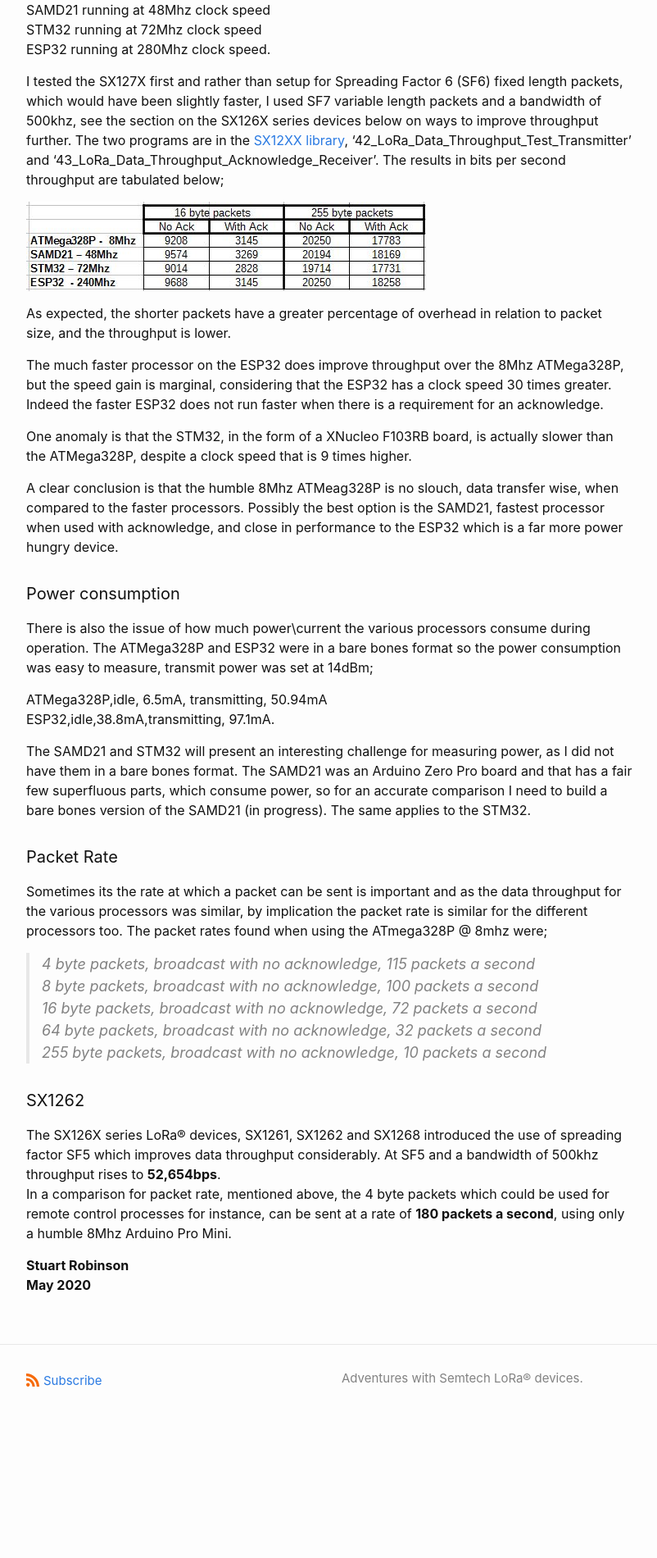
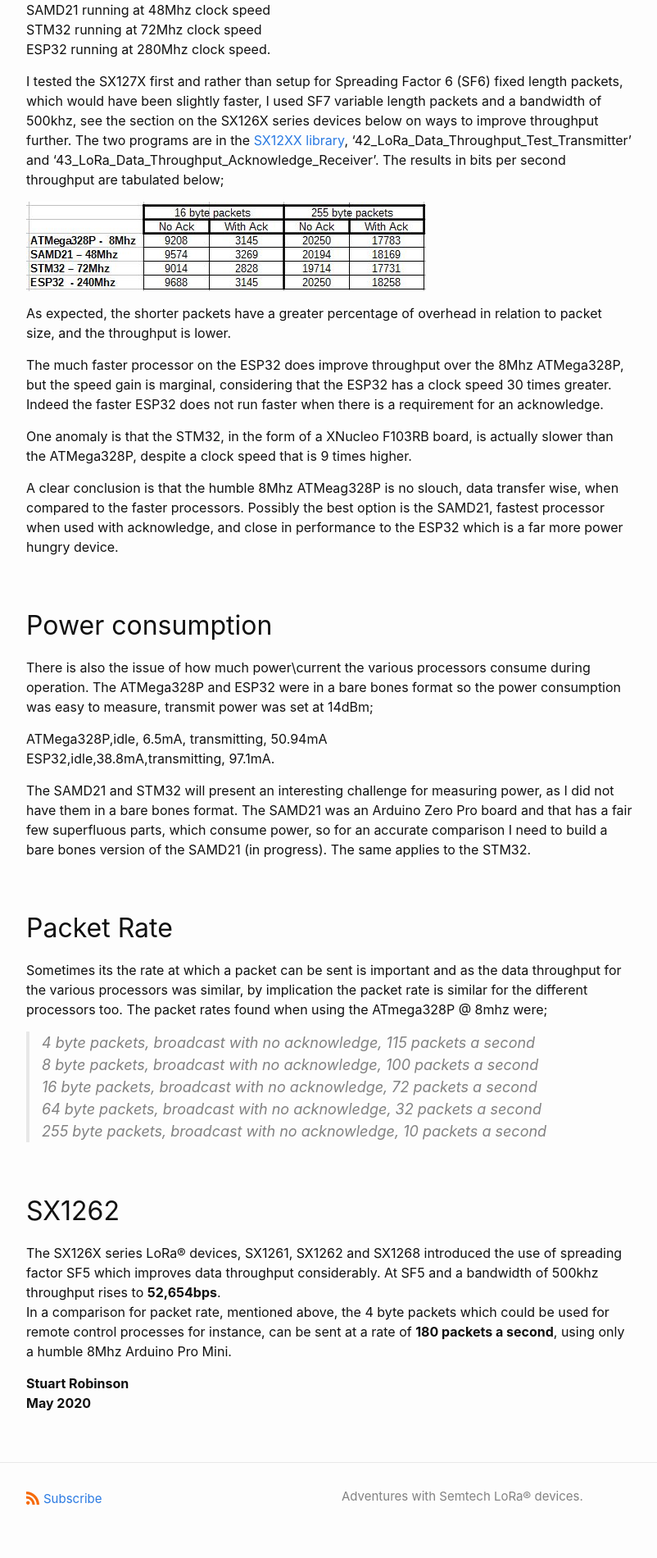
Before and after one commit to StuartsProjects/StuartsProjects.github.io, a Jekyll site: the page built from _posts/2020-05-07-How-fast-is-LoRa®.md, in a window 1280 px wide. Shown: the part 1233-3133 px from the top of the page at 82% size, without its empty margins (238-1040 px from the left). Built offline with Jekyll 4.4.1, drawn with Linux system fonts in a browser that asks for light colours; before the commit the page ends 2989 px from its top, so only the background shows below that.

```diff
--- a/_posts/2020-05-07-How-fast-is-LoRa®.md
+++ b/_posts/2020-05-07-How-fast-is-LoRa®.md
@@ -6,7 +6,7 @@ date: "2020-05-07"
 
 Not such a strange question, the 'LoRa® Modem Calculator' tool, shown below, that Semtech provides allows you to get a figure for the ‘Equivalent Bitrate’, but how close can you get to this in practice?
 
-![](/images/LoRa_Calculator.jpg)
+![](/images/lora_Calculator.jpg)
 
 The practicalities are that the transmission of a packet needs data to be loaded into the LoRa® device, then its configured for transmission and then you start transmission, monitor the completion of transmission and finally go around and repeat the operation.
 
@@ -34,7 +34,7 @@ One anomaly is that the STM32, in the form of a XNucleo F103RB board, is actuall
 
 A clear conclusion is that the humble 8Mhz ATMeag328P is no slouch, data transfer wise, when compared to the faster processors. Possibly the best option is the SAMD21, fastest processor when used with acknowledge, and close in performance to the ESP32 which is a far more power hungry device.
 
-#### Power consumption
+## Power consumption
 
 There is also the issue of how much power\\current the various processors consume during operation. The ATMega328P and ESP32 were in a bare bones format so the power consumption was easy to measure, transmit power was set at 14dBm;
 
@@ -44,7 +44,7 @@ ESP32,idle,38.8mA,transmitting, 97.1mA.
 
 The SAMD21 and STM32 will present an interesting challenge for measuring power, as I did not have them in a bare bones format. The SAMD21 was an Arduino Zero Pro board and that has a fair few superfluous parts, which consume power, so for an accurate comparison I need to build a bare bones version of the SAMD21 (in progress). The same applies to the STM32.
 
-#### Packet Rate
+## Packet Rate
 
 Sometimes its the rate at which a packet can be sent is important and as the data throughput for the various processors was similar, by implication the packet rate is similar for the different processors too. The packet rates found when using the ATmega328P @ 8mhz were;
 
@@ -56,7 +56,7 @@ Sometimes its the rate at which a packet can be sent is important and as the dat
 64 byte packets, broadcast with no acknowledge, 32 packets a second
 255 byte packets, broadcast with no acknowledge, 10 packets a second
 
-#### SX1262
+## SX1262
 
 The SX126X series LoRa® devices, SX1261, SX1262 and SX1268 introduced the use of spreading factor SF5 which improves data throughput considerably. At SF5 and a bandwidth of 500khz throughput rises to **52,654bps**.
 In a comparison for packet rate, mentioned above, the 4 byte packets which could be used for remote control processes for instance, can be sent at a rate of **180 packets a second**, using only a humble 8Mhz Arduino Pro Mini.
```
